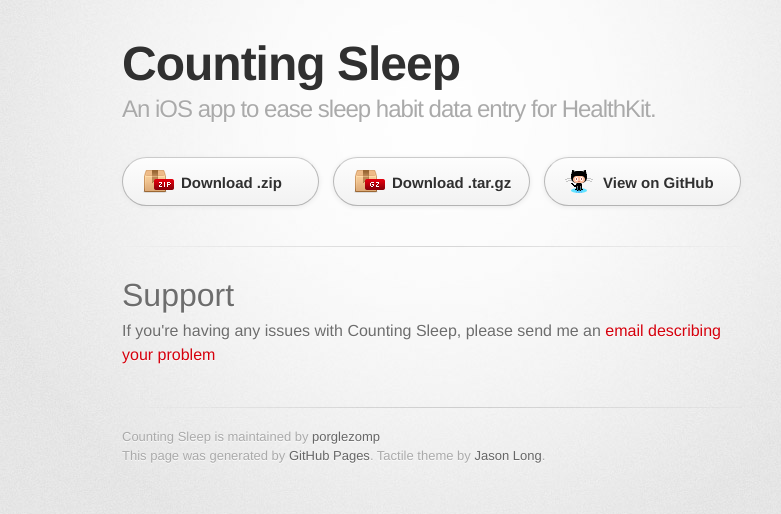
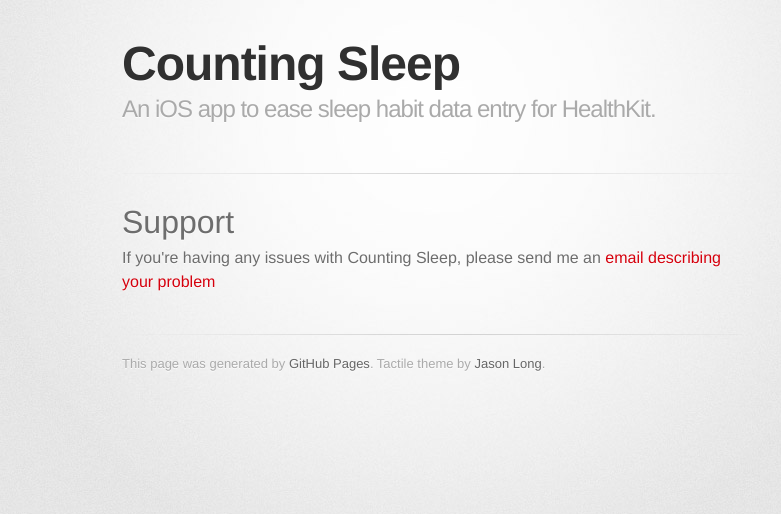
Before and after one commit to porglezomp/sleeptracker-ios, a plain HTML site: page index.html in a window 1280 px wide. Shown: the whole page, without its empty margins (208-989 px from the left). Drawn offline with Linux system fonts and the light colour scheme; a web font is replaced by a local one.

Commit message:
Update index.html
Remove references to github, make a clean website.

```diff
--- a/index.html
+++ b/index.html
@@ -10,7 +10,7 @@
     <!--[if lt IE 9]>
     <script src="//html5shiv.googlecode.com/svn/trunk/html5.js"></script>
     <![endif]-->
-    <title>Counting Sleep by porglezomp</title>
+    <title>Counting Sleep for iOS</title>
   </head>
 
   <body>
@@ -22,12 +22,6 @@
           <h2>An iOS app to ease sleep habit data entry for HealthKit.</h2>
         </header>
 
-        <section id="downloads" class="clearfix">
-          <a href="https://github.com/porglezomp/sleeptracker-ios/zipball/master" id="download-zip" class="button"><span>Download .zip</span></a>
-          <a href="https://github.com/porglezomp/sleeptracker-ios/tarball/master" id="download-tar-gz" class="button"><span>Download .tar.gz</span></a>
-          <a href="https://github.com/porglezomp/sleeptracker-ios" id="view-on-github" class="button"><span>View on GitHub</span></a>
-        </section>
-
         <hr>
 
         <section id="main_content">
@@ -38,7 +32,6 @@
         </section>
 
         <footer>
-          Counting Sleep is maintained by <a href="https://github.com/porglezomp">porglezomp</a><br>
           This page was generated by <a href="http://pages.github.com">GitHub Pages</a>. Tactile theme by <a href="https://twitter.com/jasonlong">Jason Long</a>.
         </footer>
 
```
